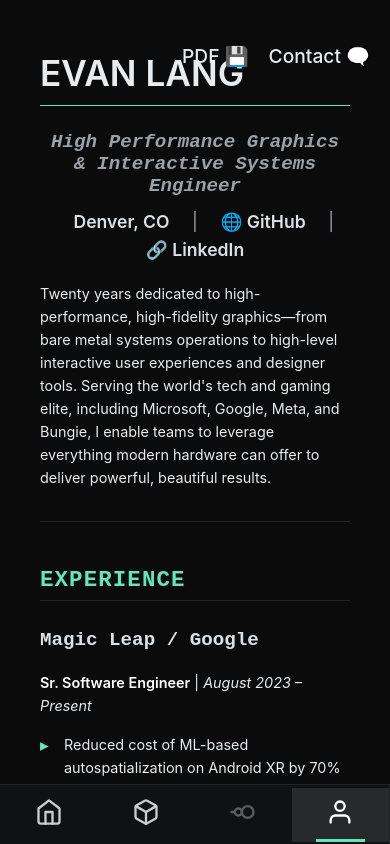
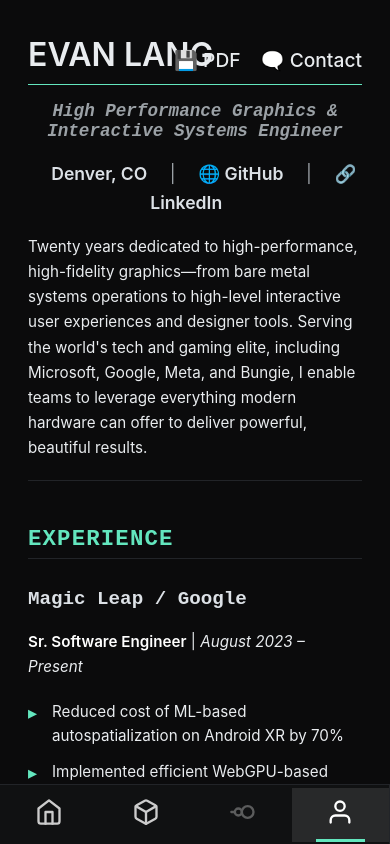
Before and after one commit to ETLang/Portfolio, a website built with Vite: page index.html in a window 390 px wide. Both pictures are taken after a click on the button 340 px from the left and 814 px from the top of the page. Built offline with nearby package versions, Linux system fonts and the light colour scheme.

Commit message:
Fixed some styling issues on the resume on mobile

```diff
--- a/index.html
+++ b/index.html
@@ -30,8 +30,8 @@
         <div class="resume-view" style="display: none;">
           <div class="resume-scroll-area">
               <div class="header-links">
-                  <a href="https://drive.google.com/file/d/1umXyAsDQRjX6Kj8BfhX0GppJerKLyQsd/view?usp=sharing" target="_blank">PDF 💾</a>
-                  <a href="#" id="contact-link">Contact 🗨️</a>
+                  <a href="https://drive.google.com/file/d/1umXyAsDQRjX6Kj8BfhX0GppJerKLyQsd/view?usp=sharing" target="_blank">💾 PDF</a>
+                  <a href="#" id="contact-link">🗨️ Contact</a>
               </div>
               <div class="resume-view-specialist"></div>
               <div class="resume-view-generalist" style="display: none;"></div>
--- a/src/style.css
+++ b/src/style.css
@@ -222,108 +222,6 @@
     text-decoration: none;
     border-radius: 5px;
     font-weight: bold;
-}
-
-
-/* --- MOBILE LAYOUT (PORTRAIT) --- */
-@media (max-width: 768px) {
-  .app-container {
-    grid-template-columns: 1fr;
-    grid-template-rows: 40vh 1fr 60px; /* Canvas, Sidebar, Nav */
-    grid-template-areas:
-      "workspace"
-      "sidebar"
-      "activity";
-  }
-
-  .title-bar, .status-bar {
-    display: none; /* Hide desktop-specific bars */
-  }
-
-  .workspace-viewport {
-      /* Pinned to top 40vh */
-  }
-
-  .sidebar-pane {
-    border-right: none;
-    mask-image: linear-gradient(to bottom, transparent 0%, black 10px);
-    -webkit-mask-image: linear-gradient(to bottom, transparent 0%, black 10px);
-  }
-
-  .activity-bar {
-    grid-area: activity;
-    flex-direction: row;
-    justify-content: space-around;
-    border-top: 1px solid var(--border-color);
-    padding-top: 0;
-  }
-
-  .activity-bar button.active::before {
-    top: auto;
-    bottom: 0;
-    left: 25%;
-    width: 50%;
-    height: 3px;
-  }
-
-  .sidebar-pane .slider, .sidebar-pane button {
-      min-height: 44px;
-      padding: 10px;
-  }
-
-  /* --- ABOUT PAGE --- */
-  .app-container[data-active-view="about"] {
-    grid-template-columns: 1fr;
-    grid-template-rows: 1fr 60px; /* Canvas, Nav */
-    grid-template-areas:
-      "workspace"
-      "activity";
-  }
-
-  .resume-view {
-      padding: 1.5rem 1.25rem;
-  }
-
-  .markdown-content {
-    padding: 1.75rem 1.25rem !important;
-    box-sizing: border-box;
-  }
-
-  /* Give the main file header clean spacing below the toolbar boundary */
-  .markdown-content h1 {
-    font-size: 1.5rem;         /* Clean mobile scale down */
-    margin-top: 0.5rem;
-    margin-bottom: 0.75rem;
-    line-height: 1.2;
-  }
-
-  /* Format the horizontal rule to act as a crisp structural separator */
-  .markdown-content hr {
-    border: none;
-    border-top: 1px solid var(--border-color);
-    margin: 1rem 0 1.5rem 0;
-  }
-
-  /* Add comfortable vertical tracking to the introductory bio paragraphs */
-  .markdown-content p {
-    font-size: 0.95rem;
-    line-height: 1.65;
-    margin-bottom: 1.25rem;    /* Clear division between prose blocks */
-  }
-
-  /* Force clean column tracking on mobile list items */
-  .markdown-content ul,
-  .markdown-content ol {
-    padding-left: 1.25rem !important;
-    margin: 1rem 0;
-  }
-
-  .markdown-content li {
-    font-size: 0.95rem;
-    line-height: 1.6;
-    margin-bottom: 0.75rem;
-    padding-left: 0.25rem;     /* Gutter space between token and link */
-  }
 }
 
 /* --- ON-SCREEN CONSOLE --- */
@@ -581,9 +479,142 @@
     margin-top: 1em;
 }
 
+/* --- MOBILE LAYOUT (PORTRAIT) --- */
 @media (max-width: 768px) {
-    .modal-content {
-        width: 85%;
-        padding: 20px;
-    }
+  .modal-content {
+      width: 85%;
+      padding: 20px;
+  }
+
+  .app-container {
+    grid-template-columns: 1fr;
+    grid-template-rows: 40vh 1fr 60px; /* Canvas, Sidebar, Nav */
+    grid-template-areas:
+      "workspace"
+      "sidebar"
+      "activity";
+  }
+
+  .title-bar, .status-bar {
+    display: none; /* Hide desktop-specific bars */
+  }
+
+  .workspace-viewport {
+      /* Pinned to top 40vh */
+  }
+
+  .sidebar-pane {
+    border-right: none;
+    mask-image: linear-gradient(to bottom, transparent 0%, black 10px);
+    -webkit-mask-image: linear-gradient(to bottom, transparent 0%, black 10px);
+  }
+
+  .activity-bar {
+    grid-area: activity;
+    flex-direction: row;
+    justify-content: space-around;
+    border-top: 1px solid var(--border-color);
+    padding-top: 0;
+  }
+
+  .activity-bar button.active::before {
+    top: auto;
+    bottom: 0;
+    left: 25%;
+    width: 50%;
+    height: 3px;
+  }
+
+  .sidebar-pane .slider, .sidebar-pane button {
+      min-height: 44px;
+      padding: 10px;
+  }
+
+  /* --- ABOUT PAGE --- */
+  .app-container[data-active-view="about"] {
+    grid-template-columns: 1fr;
+    grid-template-rows: 1fr 60px; /* Canvas, Nav */
+    grid-template-areas:
+      "workspace"
+      "activity";
+  }
+
+  .resume-view {
+      padding: 0;
+  }
+
+  .header-links {
+      position: absolute;
+      top: 3rem;
+      right: 1.75rem;
+  }
+
+  .markdown-content {
+    /* padding: 0.25rem 1.25rem !important; */
+    padding: 1.75rem 1.75rem !important;
+    box-sizing: border-box;
+  }
+
+  /* Give the main file header clean spacing below the toolbar boundary */
+  .markdown-content h1 {
+    font-size: 2rem;
+    margin-top: 0.5rem;
+    margin-bottom: 1rem;
+    line-height: 1.2;
+  }
+
+  .markdown-content h1 + h3 {
+      margin-top: 0.5rem;
+      font-size: 1.1em;
+  }
+
+  .markdown-content h1 + h3 + p {
+      text-align: center;
+      margin: 0em -1em 1em;
+      font-size: 1.1em;
+      color: var(--text-subtitle);
+  }
+
+  .markdown-content h1 + h3 + p a {
+      color: var(--text-secondary-header);
+      text-decoration: none;
+      font-weight: 600;
+      margin: 0 1em;
+  }
+
+  .markdown-content h1 + h3 + p a:first-child {
+      cursor: default;
+  }
+
+  .markdown-content h1 + h3 + p strong {
+      margin-right: 1em;
+  }
+
+  /* Format the horizontal rule to act as a crisp structural separator */
+  .markdown-content hr {
+    border: none;
+    border-top: 1px solid var(--border-color);
+    margin: 1rem 0 1.5rem 0;
+  }
+
+  /* Add comfortable vertical tracking to the introductory bio paragraphs */
+  .markdown-content p {
+    font-size: 0.95rem;
+    line-height: 1.65;
+    margin-bottom: 1.25rem;    /* Clear division between prose blocks */
+  }
+
+  /* Force clean column tracking on mobile list items */
+  .markdown-content ul,
+  .markdown-content ol {
+    padding-left: 1.25rem !important;
+    margin: 1rem 0;
+  }
+
+  .markdown-content li {
+    font-size: 0.95rem;
+    line-height: 1.6;
+    margin-bottom: 0.75rem;
+    padding-left: 0.25rem;     /* Gutter space between token and link */
+  }
 }
```
